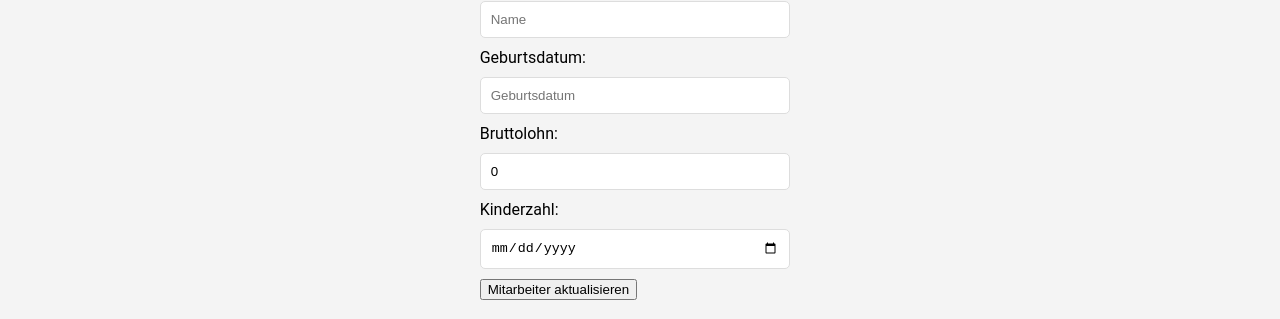
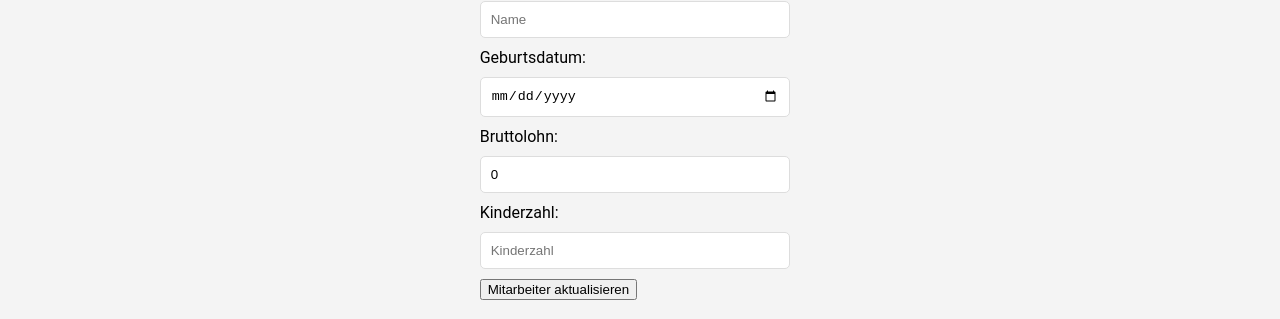
Before and after one commit to BigDipsey/Lohnabrechnung_IDPA, a React (Vite) app: page /mitarbeiterbearbeiten/1 in a window 1280 px wide. Shown: the part 337-656 px from the top of the page. Built offline with nearby package versions, Linux system fonts and the light colour scheme; no server answers.

Commit message:
Update MitarbeiterBearbeiten.jsx

```diff
--- a/src/components/MitarbeiterBearbeiten.jsx
+++ b/src/components/MitarbeiterBearbeiten.jsx
@@ -84,7 +84,7 @@ function MitarbeiterBearbeiten() {
         <label>Geburtsdatum:</label>
         <input
           className="input-group"
-          type="number"
+          type="date"
           value={mitarbeiterData.Geburtsdatum}
           onChange={(e) =>
             setMitarbeiterData({
@@ -116,7 +116,7 @@ function MitarbeiterBearbeiten() {
         <label>Kinderzahl:</label>
         <input
           className="input-group"
-          type="date"
+          type="number"
           value={mitarbeiterData.Kinderzahl}
           onChange={(e) =>
             setMitarbeiterData({
```
